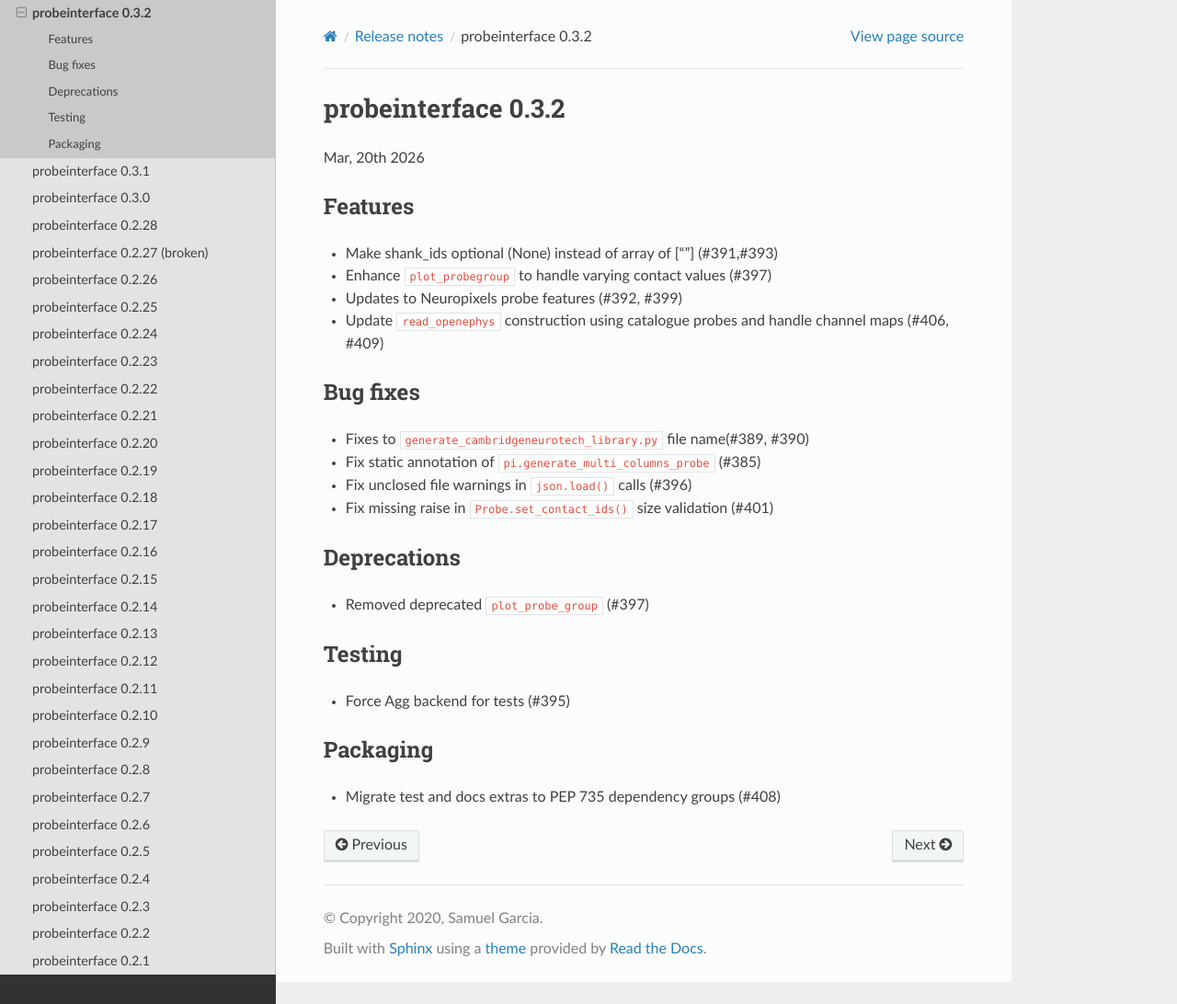
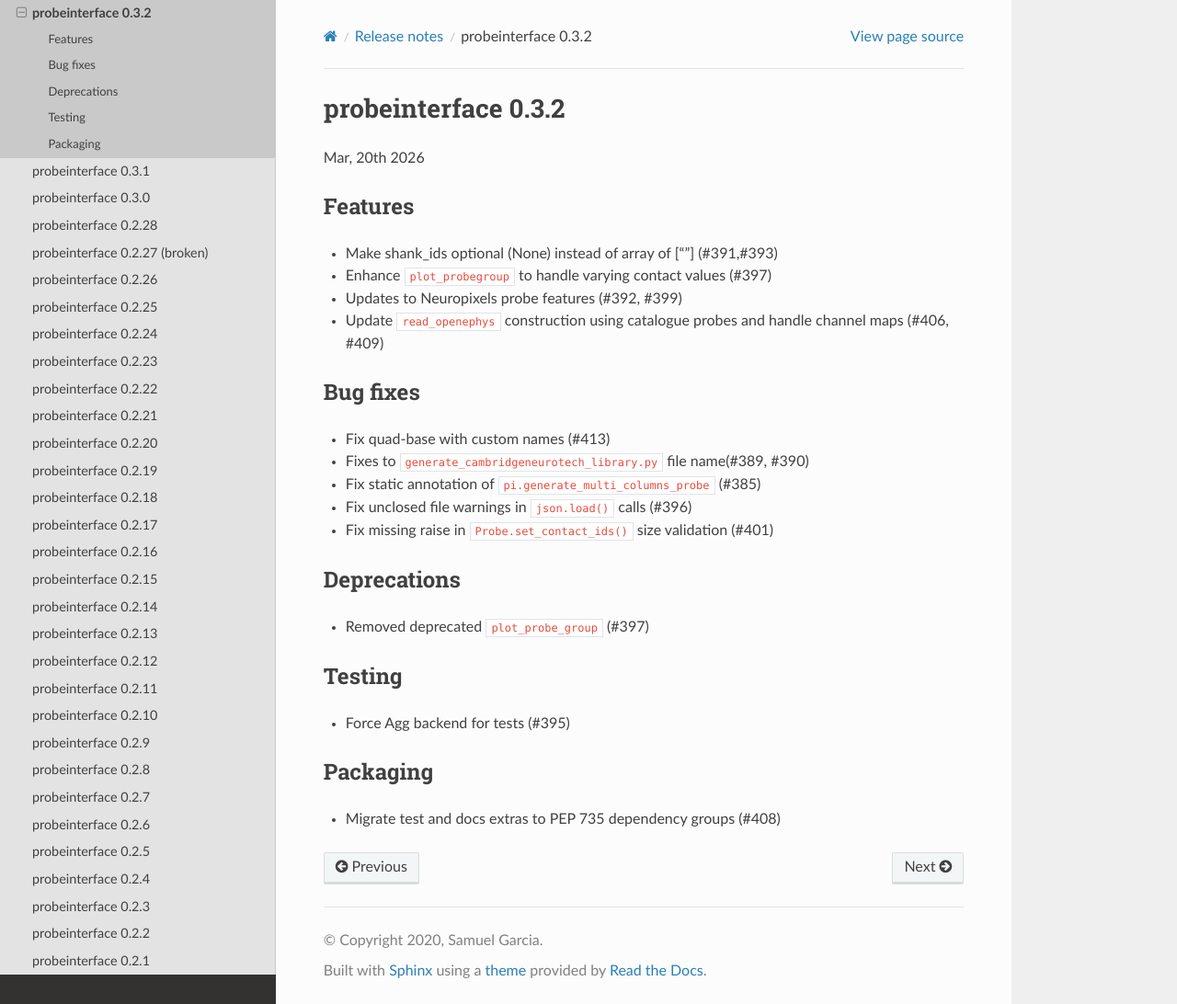
Before and after one commit to SpikeInterface/probeinterface, a Sphinx documentation site: the page built from doc/releases/0.3.2.rst, in a window 1280 px wide and 1092 px high. Shown: the whole window at 92% size. Built offline with Sphinx 7.4.7 and the Read the Docs theme 3.1.0, drawn with Linux system fonts in a browser that asks for light colours; pages that are not in the unit, such as notebooks, are missing from menus.

Commit message:
Add PR to release notes

```diff
--- a/doc/releases/0.3.2.rst
+++ b/doc/releases/0.3.2.rst
@@ -15,6 +15,7 @@ Features
 Bug fixes
 ^^^^^^^^^
 
+* Fix quad-base with custom names (#413)
 * Fixes to ``generate_cambridgeneurotech_library.py`` file name(#389, #390)
 * Fix static annotation of ``pi.generate_multi_columns_probe`` (#385)
 * Fix unclosed file warnings in ``json.load()`` calls (#396)
```
